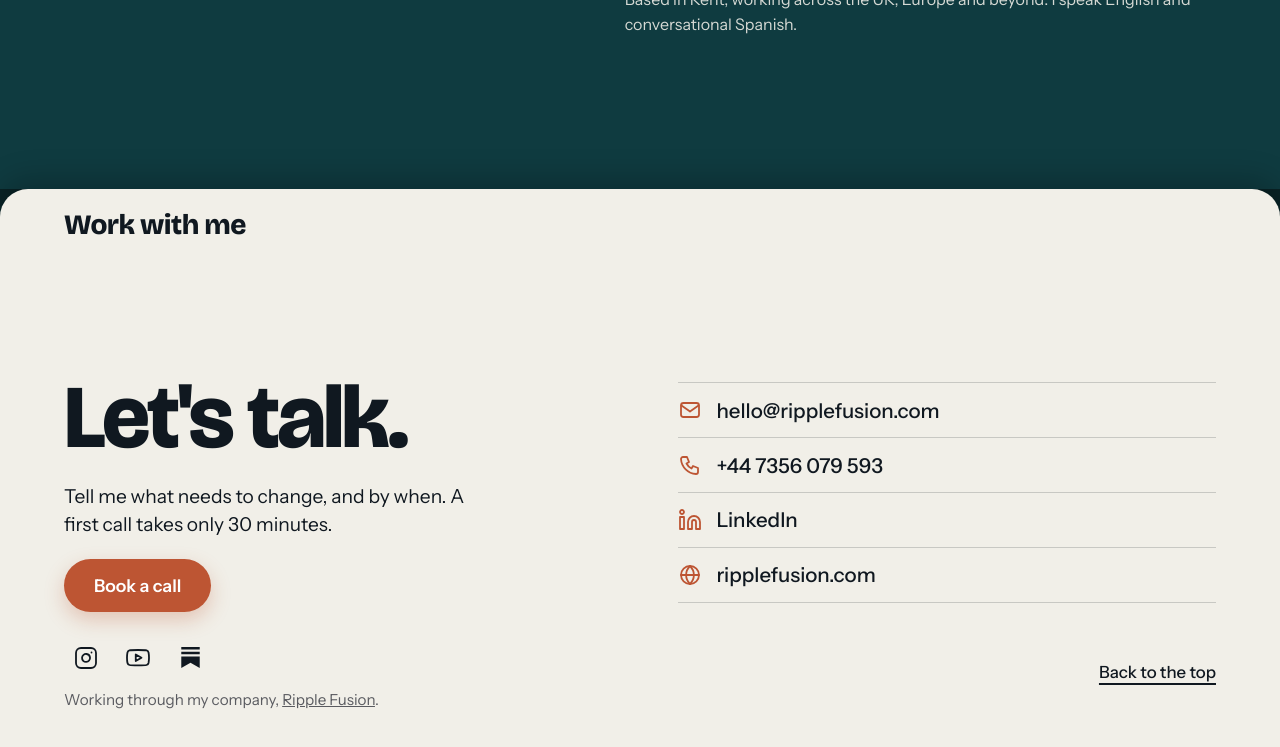
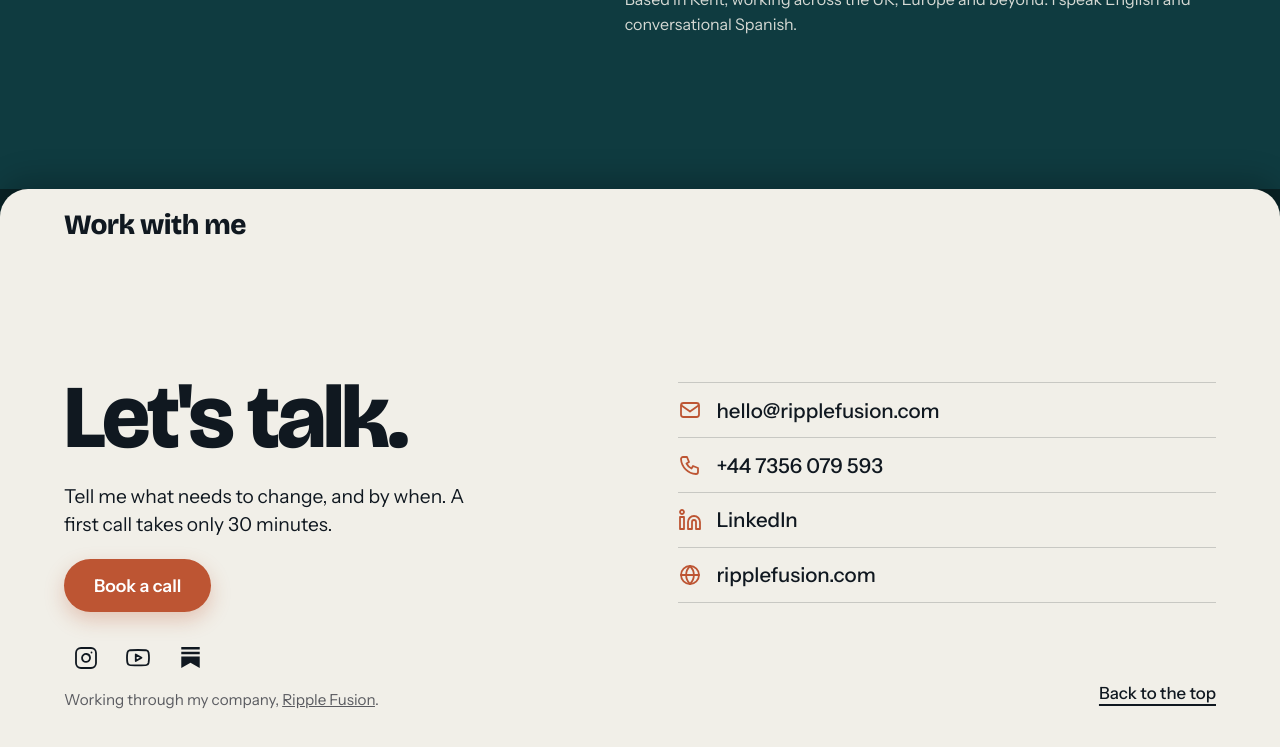
Before and after one commit to RippleFusion/RF-Website, a plain HTML site: page index.html in a window 1280 px wide. Shown: the part 1339-2086 px from the top of the page. Drawn offline with nearby package versions, Linux system fonts and the light colour scheme.

Commit message:
Align Back to the top with the Working through my company line
Co-Authored-By: Claude Sonnet 5 <noreply@anthropic.com>
Claude-Session: https://claude.ai/code/session_01BN9pjmFQxh7k6ozZSjNx5M

```diff
--- a/index.html
+++ b/index.html
@@ -216,7 +216,7 @@
   .ways a:hover, .ways a:focus-visible { color: var(--orange); padding-left: 6px; }
   .ways a:focus-visible { outline: 3px solid var(--orange); outline-offset: 2px; border-radius: 4px; }
   .ways .ico { flex: none; color: var(--orange); }
-  .contact-foot { display: flex; flex-wrap: wrap; justify-content: space-between; align-items: center; gap: 12px 24px; margin-top: clamp(16px, 3vh, 32px); }
+  .contact-foot { display: flex; flex-wrap: wrap; justify-content: space-between; align-items: flex-end; gap: 12px 24px; margin-top: clamp(16px, 3vh, 32px); }
   .socials-col { display: flex; flex-direction: column; align-items: flex-start; gap: 10px; }
   .socials { display: flex; align-items: center; gap: 8px; }
   .socials a { display: flex; align-items: center; justify-content: center; width: 44px; height: 44px; border-radius: 50%; color: var(--ink); transition: color .2s, transform .2s; }
```
